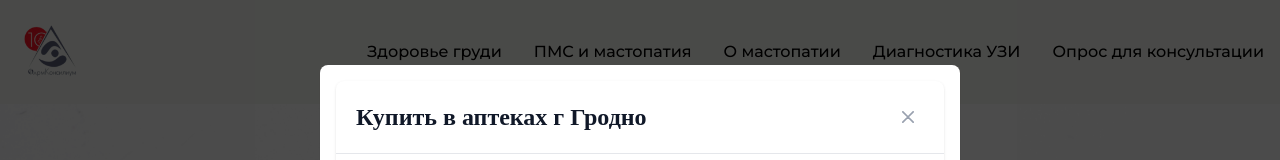
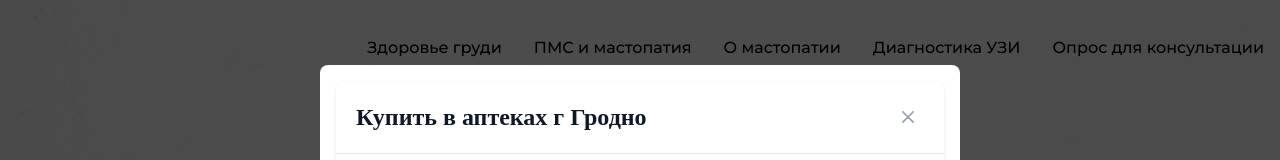
Before and after one commit to Bezniak/landing, a React (Vite) app: page / in a window 1280 px wide. Shown: the top 160 px of the page. Built offline with nearby package versions, Linux system fonts and the light colour scheme; a web font is replaced by a local one.

Commit message:
7 commit ModalWindow.jsx

```diff
--- a/src/components/Footer/Footer.jsx
+++ b/src/components/Footer/Footer.jsx
@@ -6,6 +6,7 @@ import ModalWindow from "../ModalWindow/ModalWindow.jsx";
 
 const Footer = () => {
     const [isModalOpen, setIsModalOpen] = useState(false); // State for modal visibility
+    const year = new Date().getFullYear();
 
     // Function to open the modal
     const openModal = () => {
@@ -20,15 +21,15 @@ const Footer = () => {
     return (
         <footer className="bg-[url(/footerBg.jpg)] bg-no-repeat bg-cover">
             <div className="mx-auto w-full max-w-screen-xl">
-                <div className="grid grid-cols-2 gap-8 px-4 py-6 lg:py-8 md:grid-cols-3">
+                <div className="text-center grid grid-cols-1 gap-8 px-4 py-6">
+                    {/*<div>*/}
+                    {/*    <img src="/logo.png" alt="logo" className='size-32'/>*/}
+                    {/*</div>*/}
                     <div>
-                        <img src="/logo.png" alt="logo" className='size-32'/>
-                    </div>
-                    <div>
-                        <h2 className="mb-6 text-lg font-semibold uppercase">
-                            О компании
-                        </h2>
-                        <ul className="font-medium">
+                        {/*<h2 className="mb-6 text-lg font-semibold uppercase">*/}
+                        {/*    О компании*/}
+                        {/*</h2>*/}
+                        <ul className="font-medium flex flex-wrap items-center justify-center gap-10 pt-20">
                             <li className="mb-4">
                                 <NavLink to={ROUTES.HOME} className="hover:underline"
                                          onClick={() => { handleClick(); openModal(); }}>
@@ -61,6 +62,10 @@ const Footer = () => {
                             </li>
                         </ul>
                     </div>
+                    <div className='font-semibold'>
+                        © {year}.
+                        Все права защищены
+                    </div>
                 </div>
             </div>
 
--- a/src/components/Navbar/Navbar.jsx
+++ b/src/components/Navbar/Navbar.jsx
@@ -65,7 +65,7 @@ const Navbar = () => {
     return (
         <>
             <nav
-                className="absolute z-50 top-0 left-1/2 transform -translate-x-1/2 bg-[var(--bg-navbar)] border-gray-200 w-full">
+                className="absolute z-50 top-0 left-1/2 transform -translate-x-1/2 bg-transparent border-gray-200 w-full">
                 <div className="max-w-screen-xl flex flex-wrap items-center justify-between mx-auto p-4">
                     <div className='flex gap-6'>
                         <button
@@ -84,13 +84,13 @@ const Navbar = () => {
                             </svg>
                         </button>
 
-                        <NavLink to={ROUTES.HOME} className="flex flex-col items-center justify-center">
-                            <img src="/logo.png" alt="logo company" className='size-18'/>
-                        </NavLink>
+                        {/*<NavLink to={ROUTES.HOME} className="flex flex-col items-center justify-center">*/}
+                        {/*    <img src="/logo.png" alt="logo company" className='size-18'/>*/}
+                        {/*</NavLink>*/}
                     </div>
 
                     <div
-                        className={`$ ${isMobileMenuOpen ? 'block' : 'hidden'} w-full  md:block md:w-auto md:bg-transparent xs:bg-black md:dark:bg-transparent xs:dark:bg-gray-900`}
+                        className={`$ ${isMobileMenuOpen ? 'block' : 'hidden'} w-full py-5  md:block md:w-auto md:bg-transparent xs:bg-black xs:dark:bg-gray-900`}
                         id="mobile-dropdown">
                         <ul className="flex flex-col font-medium p-4 md:p-0 border border-gray-100 rounded-lg md:space-x-8 rtl:space-x-reverse md:flex-row md:mt-0 md:border-0 ">
                             <li>
--- a/src/components/RiskFactors/RiskFactors.jsx
+++ b/src/components/RiskFactors/RiskFactors.jsx
@@ -7,7 +7,7 @@ const RiskFactors = () => {
             <Parallax speed={-20} className="absolute inset-0 w-full h-full">
                 <img src="/bg.jpg" alt="Background" className="w-full h-full object-cover"/>
             </Parallax>
-            <div className="relative z-10 w-full flex flex-col justify-center items-center mx-auto">
+            <div className="container relative z-10 w-full flex flex-col justify-center items-center mx-auto">
                 <h2 className="text-4xl mb-10 text-center">
                     Факторы риска заболеваний молочных желез
                 </h2>
```
